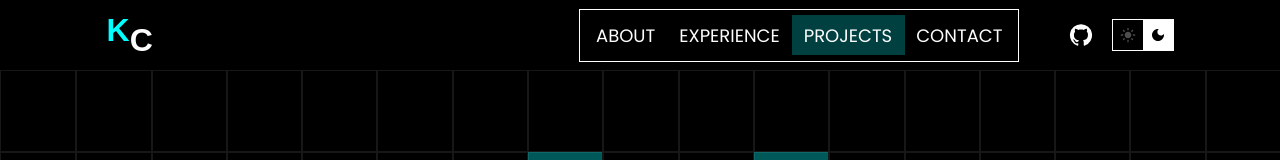
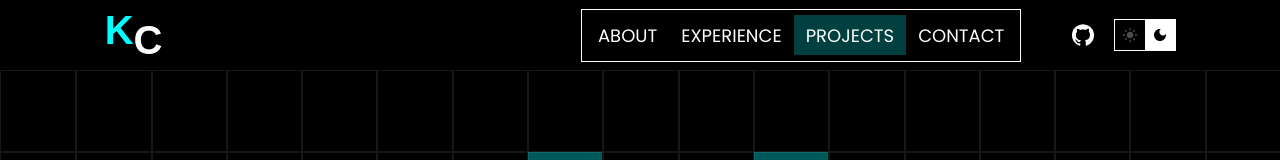
Before and after one commit to kevincas01/portfolio, a React (Create React App) app: page / in a window 1280 px wide. Shown: the top 160 px of the page. Built offline with nearby package versions, Linux system fonts and the light colour scheme; the HTML template or start-up script is replaced by a standard one.

Commit message:
Navbar: change initials size

```diff
--- a/src/Styles/navbar.css
+++ b/src/Styles/navbar.css
@@ -27,8 +27,8 @@
   font-size: 1.5rem;
 }
 .nav-name {
-  font-size: 2rem;
-  font-weight: bold;
+  font-size: 2.5rem;
+  font-weight: bolder;
   display: inline-block;
   font-family: "Orbitron", sans-serif;
 }
```
